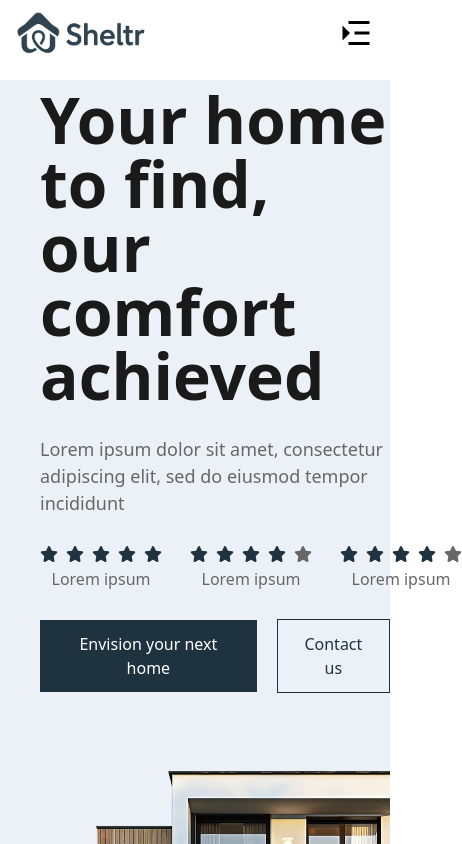
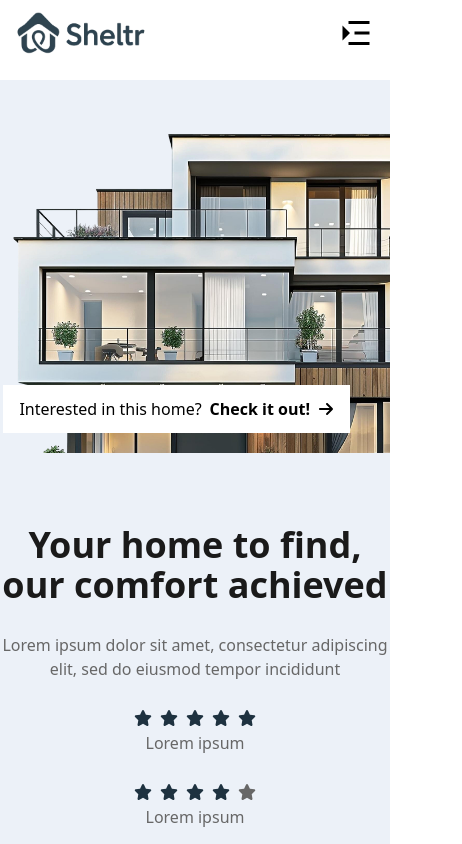
Before and after one commit to alonzojoe/sheltr, a React (Vite) app: page / in a window 390 px wide. Shown: the top 844 px of the page, 462 px wide, since content can reach past the window. Built offline with nearby package versions, Linux system fonts and the light colour scheme.

Commit message:
add responsiveness > HeroSection

```diff
--- a/src/features/Hero/components/HeroSection.tsx
+++ b/src/features/Hero/components/HeroSection.tsx
@@ -6,21 +6,21 @@ import { FaStar, FaArrowRight } from "react-icons/fa6";
 const HeroSection = () => {
   return (
     <section id="home" className="pt-20 lg:pt-32">
-      <Wrapper className="px-0 py-2 bg-accent grid items-center grid-cols-1 md:grid-cols-2 gap-8">
-        <div className="flex flex-col space-y-7 pl-10">
-          <h1 className="text-title text-text-dark font-bold leading-16 whitespace-normal">
+      <Wrapper className="px-0 pl-0 md:pl-10 py-2 bg-accent grid items-center grid-cols-1 md:grid-cols-2 gap-8">
+        <div className="flex flex-col space-y-7 order-2 md:order-1">
+          <h1 className="text-center mt-10 md:mt-0 md:text-left text-4xl md:text-title text-text-dark font-bold md:leading-16 whitespace-normal">
             Your home to find, our comfort achieved
           </h1>
-          <p className="text-text-sub">
+          <p className="text-text-sub text-center md:text-left text-base md:text-body">
             Lorem ipsum dolor sit amet, consectetur adipiscing elit, sed do
             eiusmod tempor incididunt
           </p>
-          <div className="flex items-center gap-7">
+          <div className="flex flex-col md:flex-row items-center gap-7">
             <FeatureStar value={5} />
             <FeatureStar value={4} />
             <FeatureStar value={4} />
           </div>
-          <div className="flex items-center gap-5">
+          <div className="flex justify-center md:justify-start items-center gap-5 mb-10">
             <Button className="bg-primary text-white text-base py-3 px-4 hover:opacity-95">
               Envision your next home
             </Button>
@@ -29,7 +29,7 @@ const HeroSection = () => {
             </Button>
           </div>
         </div>
-        <div className="flex items-center justify-end relative">
+        <div className="flex items-center justify-end relative order-1 md:order-2">
           <img
             className="h-auto w-[553px] xl:w-[753px]"
             src={HeroImg}
```
